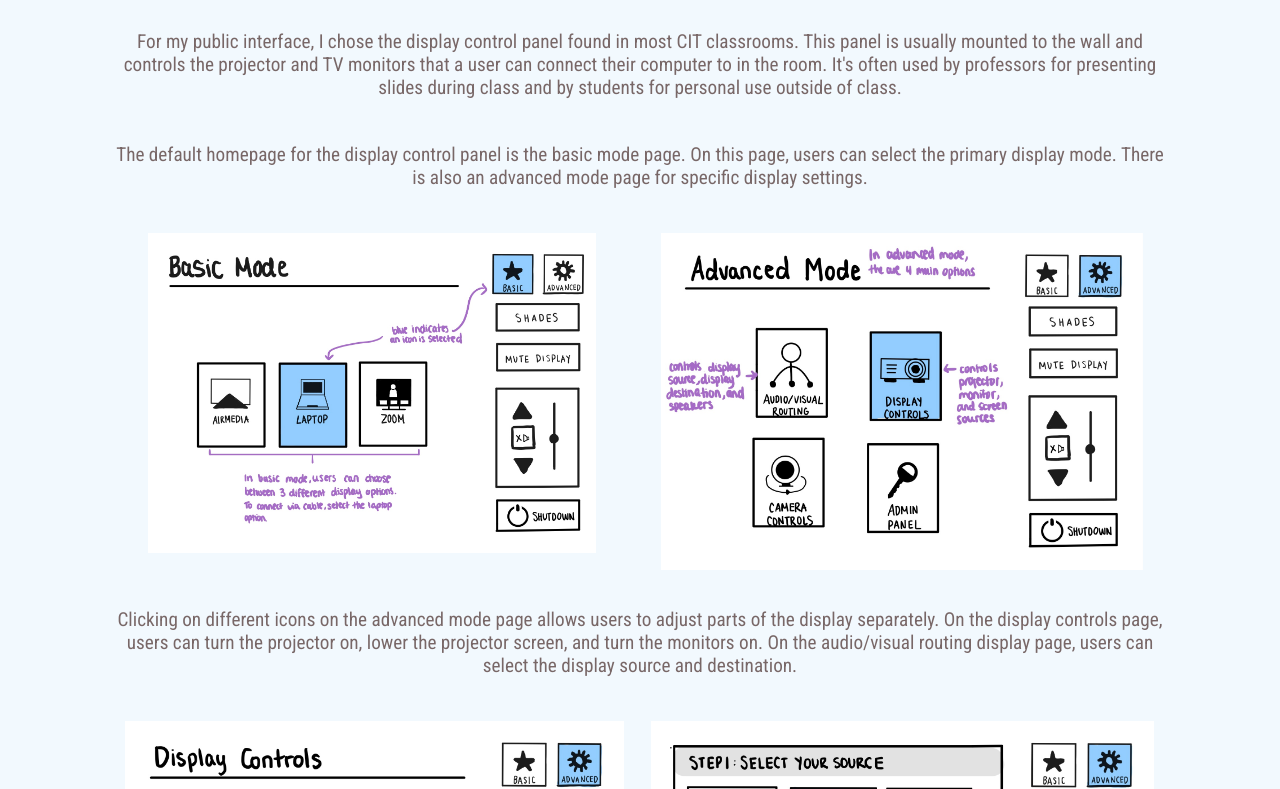
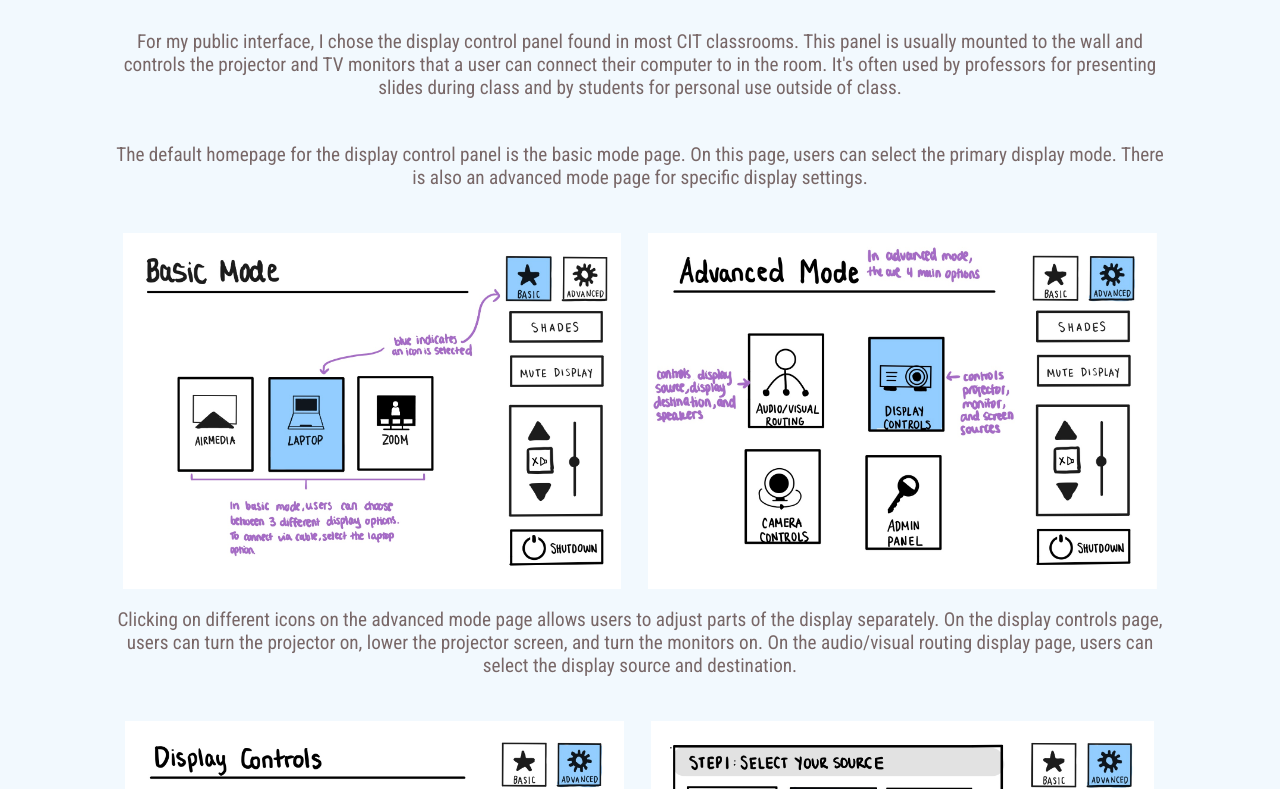
Before and after one commit to truculentquokka143/personas-and-storyboarding, a plain HTML site: page index.html in a window 1280 px wide. Shown: the part 543-1332 px from the top of the page. Drawn offline with nearby package versions, Linux system fonts and the light colour scheme.

Commit message:
Update style.css

```diff
--- a/style.css
+++ b/style.css
@@ -76,13 +76,13 @@ img {
 }
 
 #advanced {
-    max-width: 90%;
+    max-width: 95%;
     max-height: 101%;
 }
 
 #basic {
     max-width: 95%;
-    max-height: 90%;
+    max-height: 100%;
 }
 
 #control {
```
